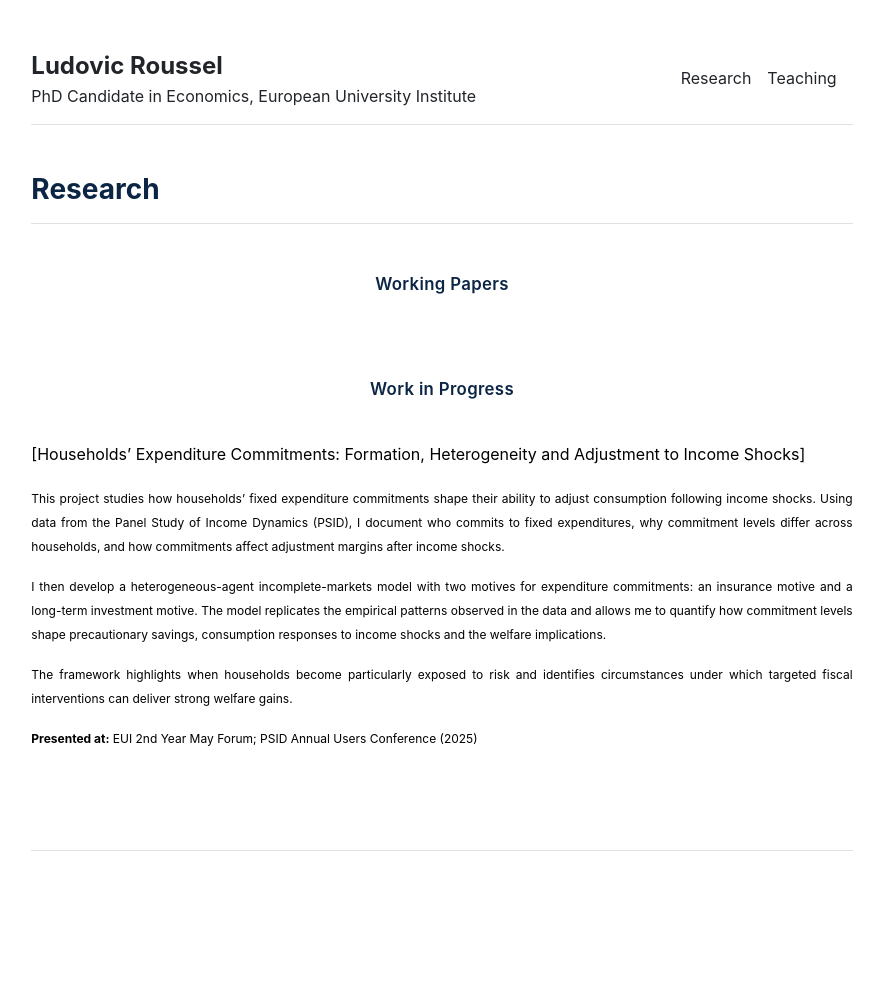
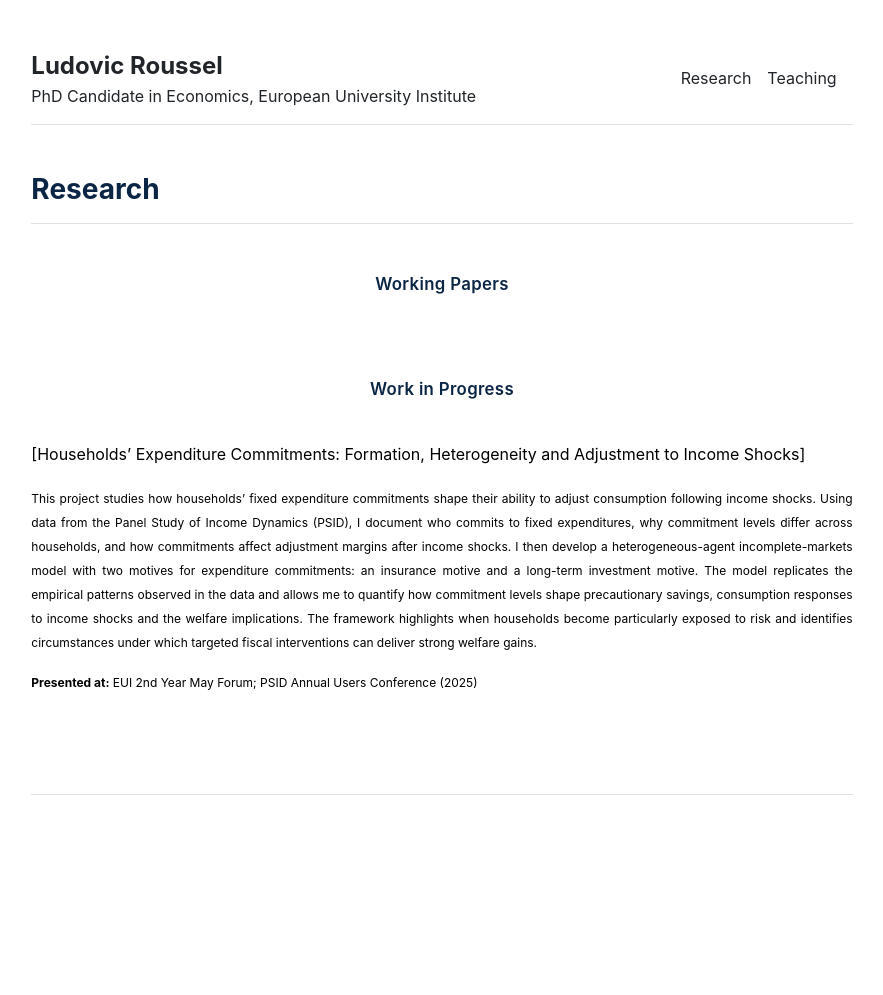
Before and after one commit to LudovicRoussel/ludovicroussel.github.io, a Jekyll site: the page built from Research/Research.md, in a window 1280 px wide. Shown: the whole page, without its empty margins (198-1081 px from the left). Built offline with Jekyll 4.4.1, drawn with Linux system fonts in a browser that asks for light colours; after the commit the page ends 939 px from its top, so only the background shows below that.

Commit message:
Update Research.md

```diff
--- a/Research/Research.md
+++ b/Research/Research.md
@@ -21,19 +21,7 @@ title: "Research"
 
 <p align="justify">
 <sub>
-This project studies how households’ fixed expenditure commitments shape their ability to adjust consumption following income shocks. Using data from the Panel Study of Income Dynamics (PSID), I document who commits to fixed expenditures, why commitment levels differ across households, and how commitments affect adjustment margins after income shocks.
-</sub>
-</p>
-
-<p align="justify">
-<sub>
-I then develop a heterogeneous-agent incomplete-markets model with two motives for expenditure commitments: an insurance motive and a long-term investment motive. The model replicates the empirical patterns observed in the data and allows me to quantify how commitment levels shape precautionary savings, consumption responses to income shocks and the welfare implications.
-</sub>
-</p>
-
-<p align="justify">
-<sub>
-The framework highlights when households become particularly exposed to risk and identifies circumstances under which targeted fiscal interventions can deliver strong welfare gains.
+This project studies how households’ fixed expenditure commitments shape their ability to adjust consumption following income shocks. Using data from the Panel Study of Income Dynamics (PSID), I document who commits to fixed expenditures, why commitment levels differ across households, and how commitments affect adjustment margins after income shocks. I then develop a heterogeneous-agent incomplete-markets model with two motives for expenditure commitments: an insurance motive and a long-term investment motive. The model replicates the empirical patterns observed in the data and allows me to quantify how commitment levels shape precautionary savings, consumption responses to income shocks and the welfare implications. The framework highlights when households become particularly exposed to risk and identifies circumstances under which targeted fiscal interventions can deliver strong welfare gains.
 </sub>
 </p>
 
```
